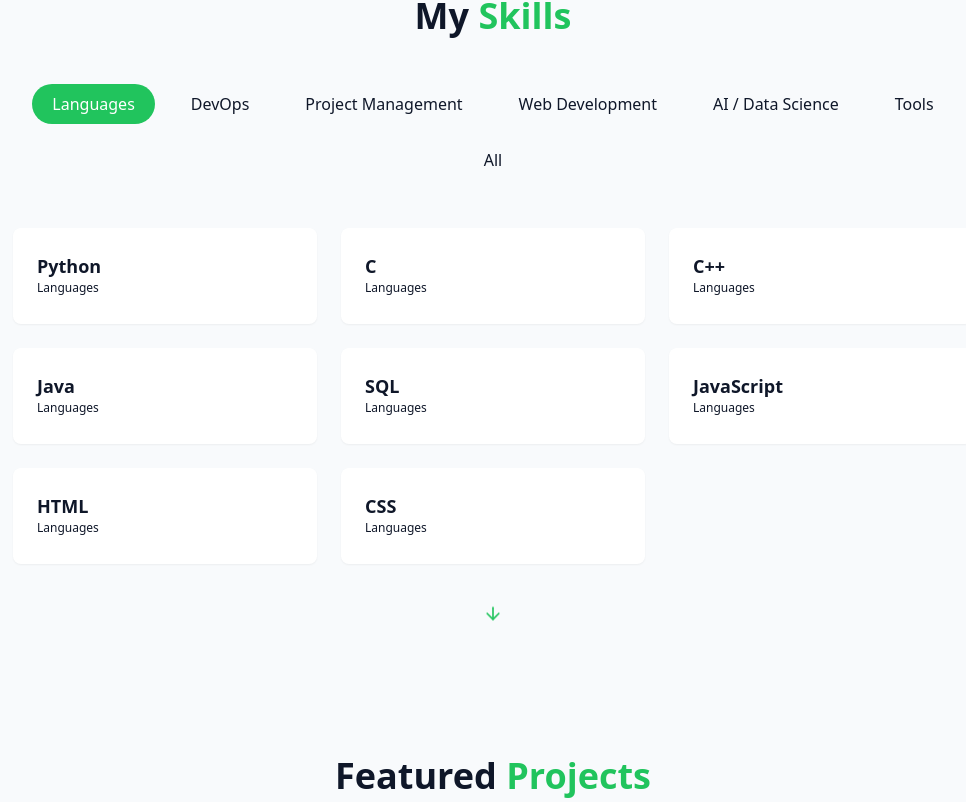
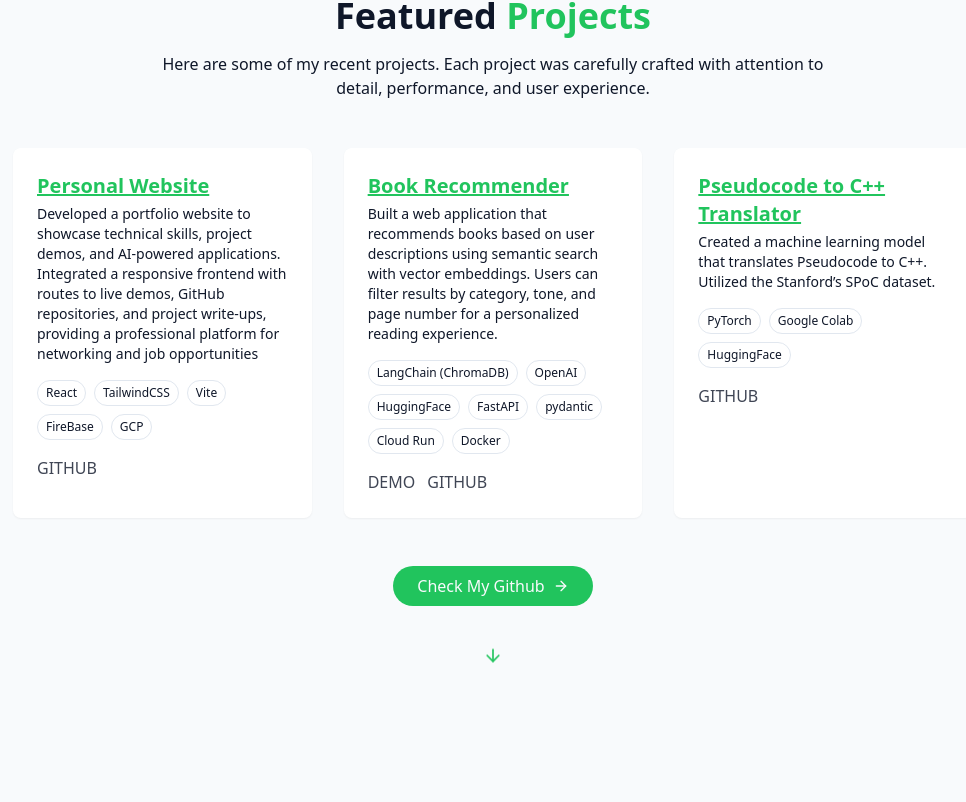
Before and after one commit to tuanqpham0921/personal_web, a React (Vite) app: page / in a window 1280 px wide. Shown: the part 1560-2362 px from the top of the page, without its empty margins (147-1113 px from the left). Built offline with nearby package versions, Linux system fonts and the light colour scheme.

Commit message:
switch projects and skills

```diff
--- a/src/pages/Home.jsx
+++ b/src/pages/Home.jsx
@@ -24,8 +24,8 @@ export const Home = () => {
     <main>
       <HeroSection />
       <AboutSection />
+      <ProjectsSection />
       <SkillsSection />
-      <ProjectsSection />
       <ContactSection />
     </main>
 
```
